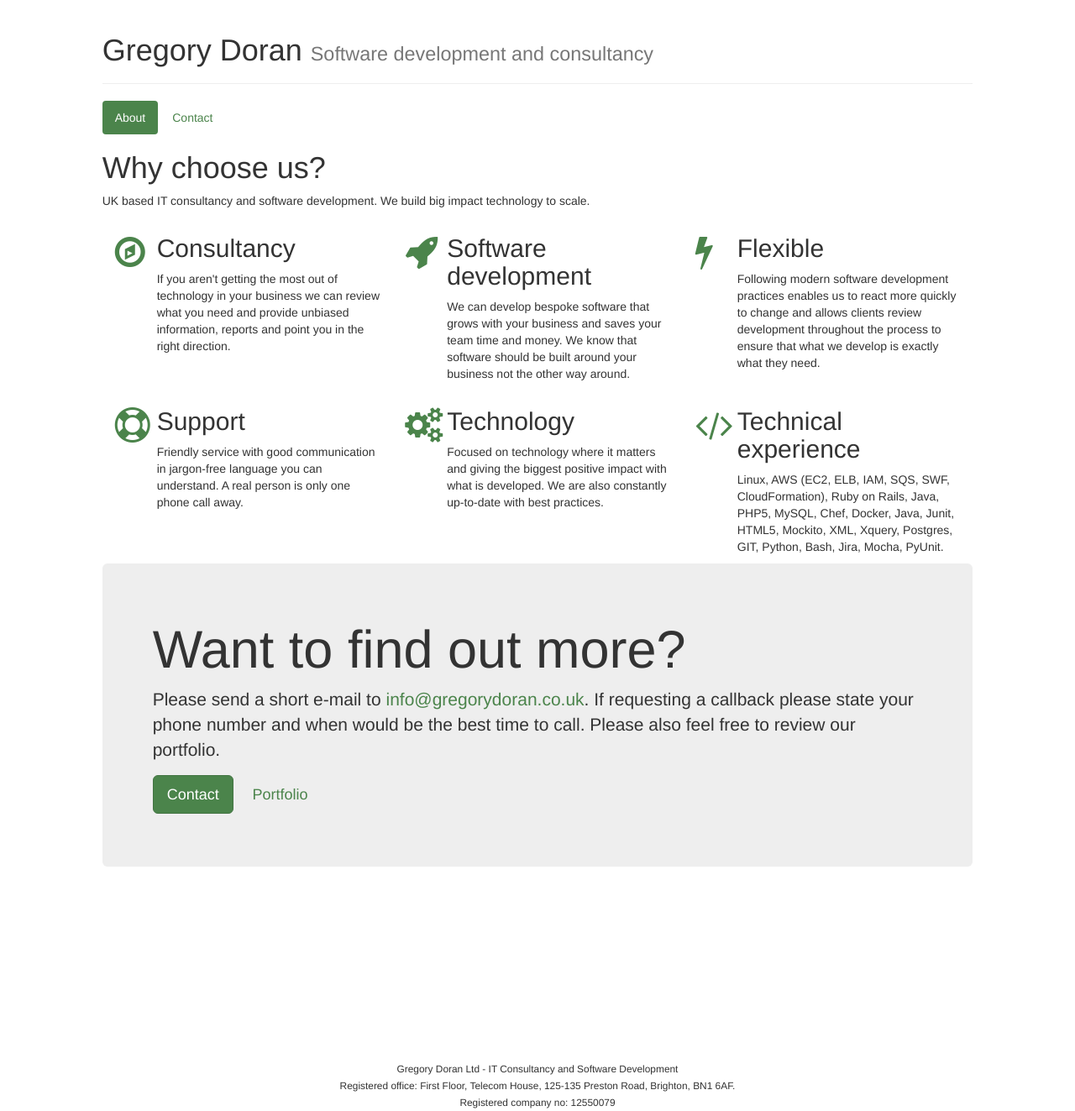
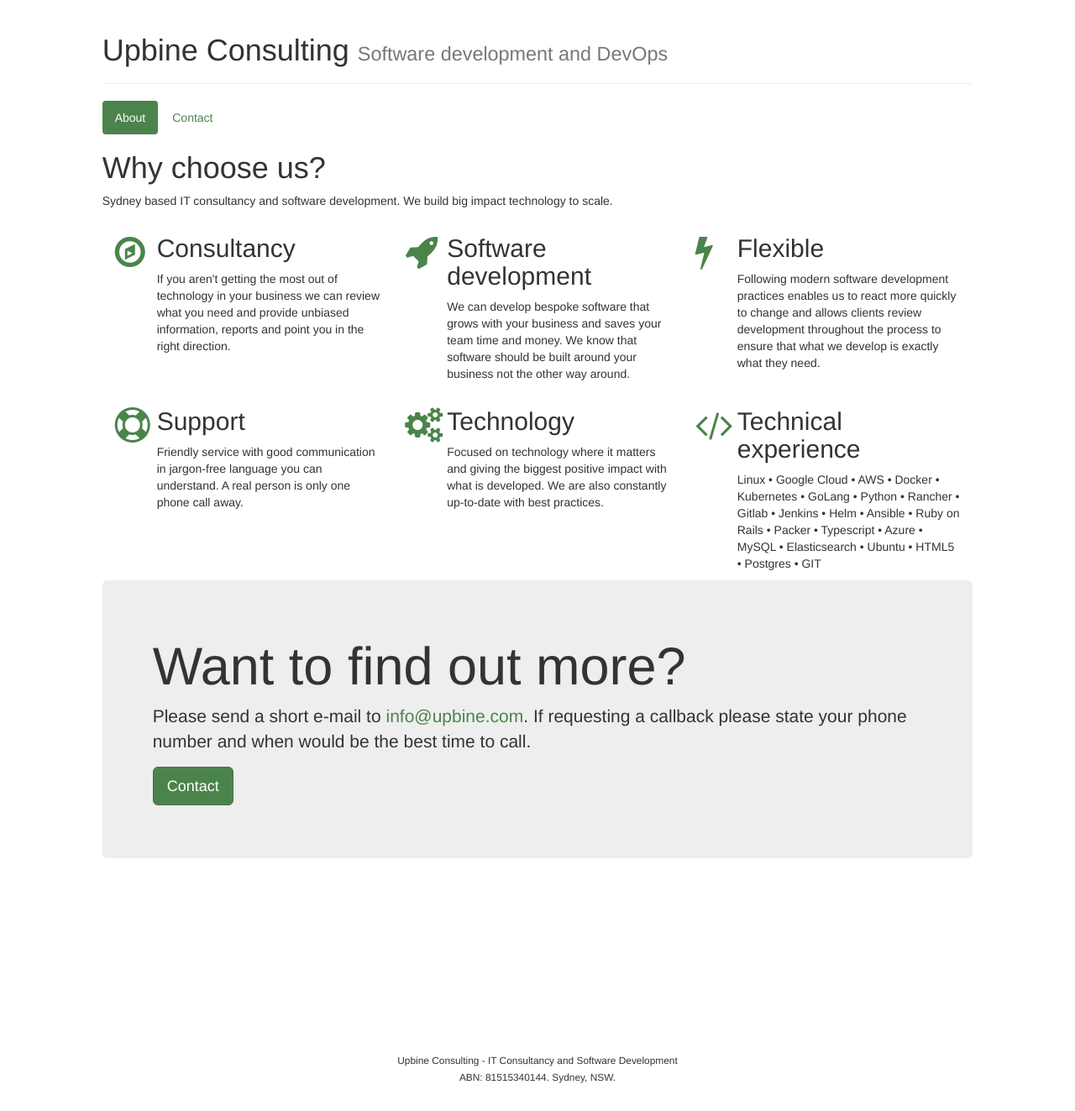
Before and after one commit to aggronerd/upbine-site-static, a plain HTML site: page index.html in a window 1280 px wide. Shown: the whole page at 84% size. After the commit the page ends 1302 px from the top, so only its background shows below. Drawn offline with Linux system fonts and the light colour scheme.

Commit message:
Fixed content

```diff
--- a/contact.html
+++ b/contact.html
@@ -11,7 +11,7 @@
       gtag('config', 'UA-1501868-4');
     </script>
     <meta charset="utf-8">
-    <title>Gregory Doran - Contact</title>
+    <title>Upbine Consulting - Contact</title>
     <link rel="stylesheet" type="text/css" href="/style/styles.css" media="screen">
     <meta name="generator" content="nanoc 4.11.23">
     <meta name="viewport" content="width=device-width, initial-scale=1">
@@ -25,7 +25,7 @@
         <div class="col-sm-1"></div>
         <div class="col-sm-10">
           <div class="page-header">
-            <h1>Gregory Doran <small>Software development and consultancy</small></h1>
+            <h1>Upbine Consulting <small>Software development and DevOps</small></h1>
           </div>
           <ul class="nav nav-pills">
             <li role="presentation" class="">
@@ -42,15 +42,8 @@
 <h2>Contact</h2>
 <p>
 For business enquiries please email
-<a href="mailto:info@gregorydoran.co.uk">info@gregorydoran.co.uk</a>
+<a href="mailto:info@upbine.com">info@upbine.com</a>
 </p>
-<h2>Social Media</h2>
-<script src='https://platform.linkedin.com/badges/js/profile.js' type='text/javascript'></script>
-<div class='LI-profile-badge' data-locale='en_US' data-size='medium' data-theme='light' data-type='horizontal' data-vanity='gregorydoran' data-version='v1'>
-<a class='LI-simple-link' href='https://uk.linkedin.com/in/gregorydoran?trk=profile-badge'>
-LinkedIn
-</a>
-</div>
 </div>
 </div>
 </div>
@@ -64,9 +57,8 @@ LinkedIn
         <div class="col-sm-10 footer-blurb">
           <p>
             <small>
-              Gregory Doran Ltd - IT Consultancy and Software Development <br />
-              Registered office: First Floor, Telecom House, 125-135 Preston Road, Brighton, BN1 6AF. <br />
-              Registered company no: 12550079
+              Upbine Consulting - IT Consultancy and Software Development <br />
+              ABN: 81515340144. Sydney, NSW.
             </small>
           </p>
         </div>
--- a/index.html
+++ b/index.html
@@ -11,7 +11,7 @@
       gtag('config', 'UA-1501868-4');
     </script>
     <meta charset="utf-8">
-    <title>Gregory Doran - About</title>
+    <title>Upbine Consulting - About</title>
     <link rel="stylesheet" type="text/css" href="/style/styles.css" media="screen">
     <meta name="generator" content="nanoc 4.11.23">
     <meta name="viewport" content="width=device-width, initial-scale=1">
@@ -25,7 +25,7 @@
         <div class="col-sm-1"></div>
         <div class="col-sm-10">
           <div class="page-header">
-            <h1>Gregory Doran <small>Software development and consultancy</small></h1>
+            <h1>Upbine Consulting <small>Software development and DevOps</small></h1>
           </div>
           <ul class="nav nav-pills">
             <li role="presentation" class="active">
@@ -40,7 +40,7 @@
   Why choose us?
 </h1>
 <p>
-  UK based IT consultancy and software development. We build big impact technology to scale.
+  Sydney based IT consultancy and software development. We build big impact technology to scale.
 </p>
 <div class="container-fluid">
 
@@ -129,7 +129,15 @@
               Technical experience
             </h2>
             <p>
-              Linux, AWS (EC2, ELB, IAM, SQS, SWF, CloudFormation), Ruby on Rails, Java, PHP5, MySQL, Chef, Docker, Java, Junit, HTML5, Mockito, XML, Xquery, Postgres, GIT, Python, Bash, Jira, Mocha, PyUnit.
+              Linux • Google Cloud • AWS •
+Docker • Kubernetes • GoLang •
+Python • Rancher • Gitlab •
+Jenkins • Helm • Ansible •
+Ruby on Rails • Packer •
+Typescript • Azure • MySQL •
+Elasticsearch • Ubuntu •
+HTML5 • Postgres • GIT
+
             </p>
           </div>
         </div>
@@ -142,14 +150,11 @@
     Want to find out more?
   </h1>
   <p>
-    Please send a short e-mail to <a href="mailto:info@gregorydoran.co.uk">info@gregorydoran.co.uk</a>. If requesting a callback please state your phone number and when would be the best time to call. Please also feel free to review our portfolio.
+    Please send a short e-mail to <a href="mailto:info@upbine.com">info@upbine.com</a>. If requesting a callback please state your phone number and when would be the best time to call.
   </p>
   <p>
-    <a class="btn btn-primary btn-lg" href="mailto:info@gregorydoran.co.uk" role="button">
+    <a class="btn btn-primary btn-lg" href="mailto:info@upbine.com" role="button">
       Contact
-    </a>
-    <a class="btn btn-lg" href="blog/projects/" role="button">
-      Portfolio
     </a>
   </p>
 </div>
@@ -162,9 +167,8 @@
         <div class="col-sm-10 footer-blurb">
           <p>
             <small>
-              Gregory Doran Ltd - IT Consultancy and Software Development <br />
-              Registered office: First Floor, Telecom House, 125-135 Preston Road, Brighton, BN1 6AF. <br />
-              Registered company no: 12550079
+              Upbine Consulting - IT Consultancy and Software Development <br />
+              ABN: 81515340144. Sydney, NSW.
             </small>
           </p>
         </div>
```
